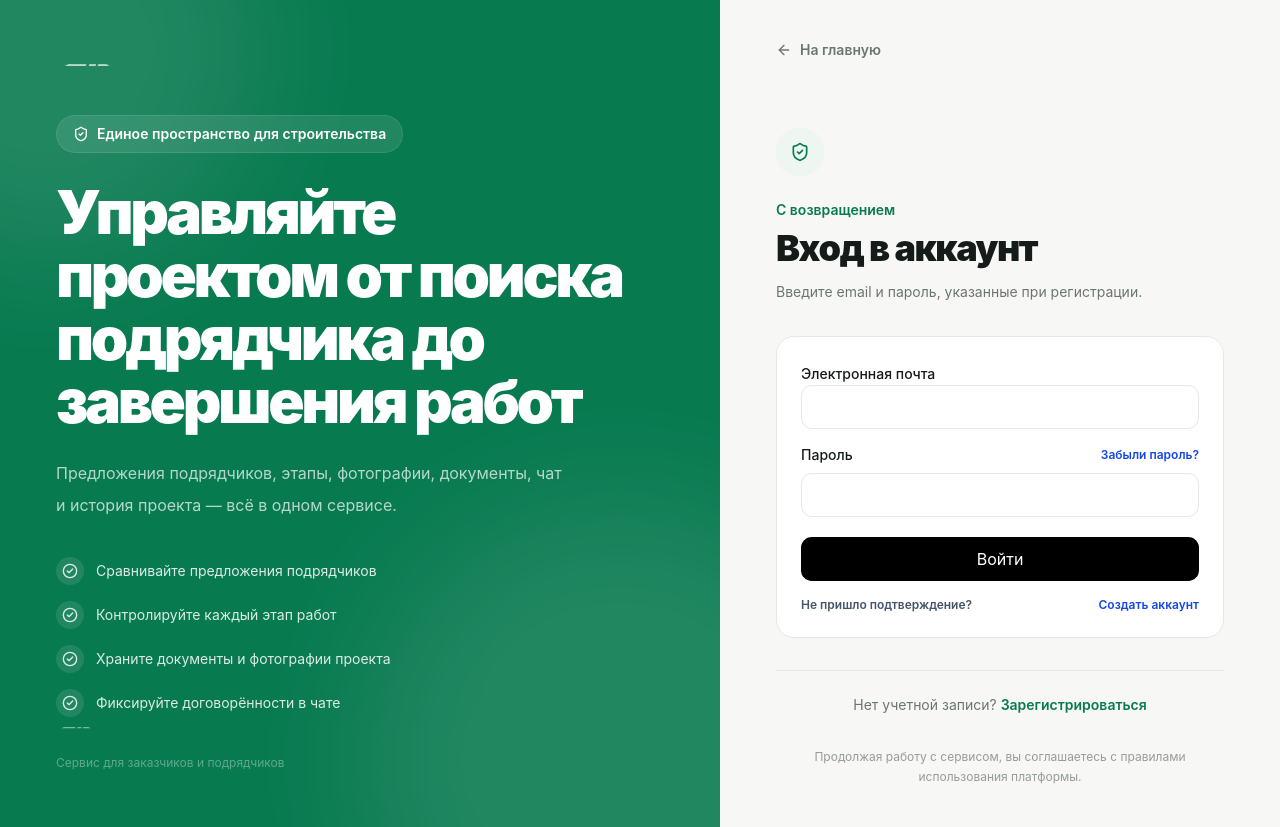
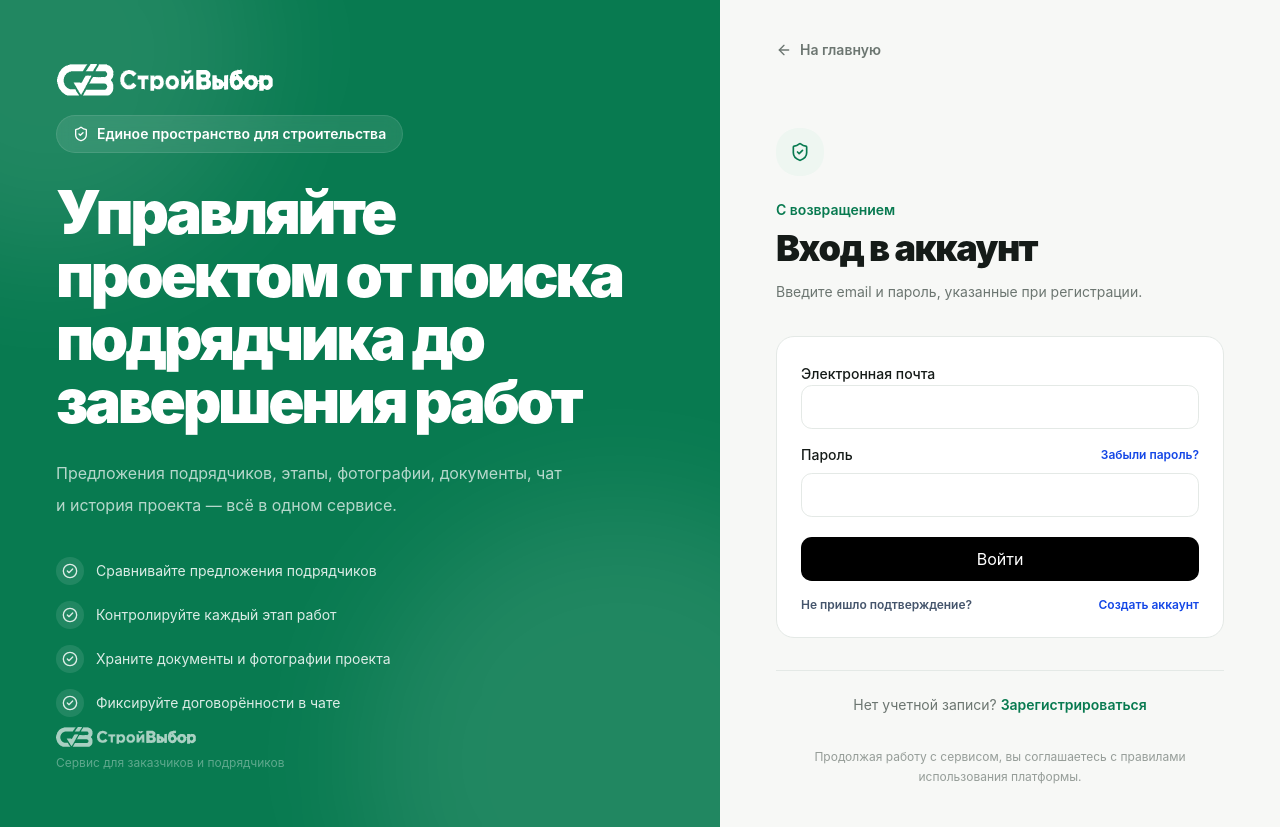
Before and after one commit to ggamzatov/stroyselect, a Next.js app: page /login in a window 1280 px wide. Built offline with nearby package versions, Linux system fonts and the light colour scheme; no server answers.

Commit message:
fix: render brand logos from vector assets

```diff
--- a/components/brand/stroyvybor-logo.tsx
+++ b/components/brand/stroyvybor-logo.tsx
@@ -7,8 +7,8 @@ type BrandLogoProps = {
   alt?: string;
 };
 
-const LOGO_SRC = "/brand/stroyvybor-logo-v3.png";
-const MARK_SRC = "/brand/stroyvybor-mark-v3.png";
+const LOGO_SRC = "/brand/stroyvybor-logo.svg";
+const MARK_SRC = "/brand/stroyvybor-mark.svg";
 
 export function StroyVyborLogo({
   variant = "horizontal",
@@ -22,6 +22,7 @@ export function StroyVyborLogo({
   if (variant === "mark") {
     return (
       <img
+        data-brand-logo="mark"
         src={MARK_SRC}
         alt={alt}
         width={512}
@@ -37,6 +38,7 @@ export function StroyVyborLogo({
 
   return (
     <img
+      data-brand-logo="horizontal"
       src={LOGO_SRC}
       alt={alt}
       width={645}
```
